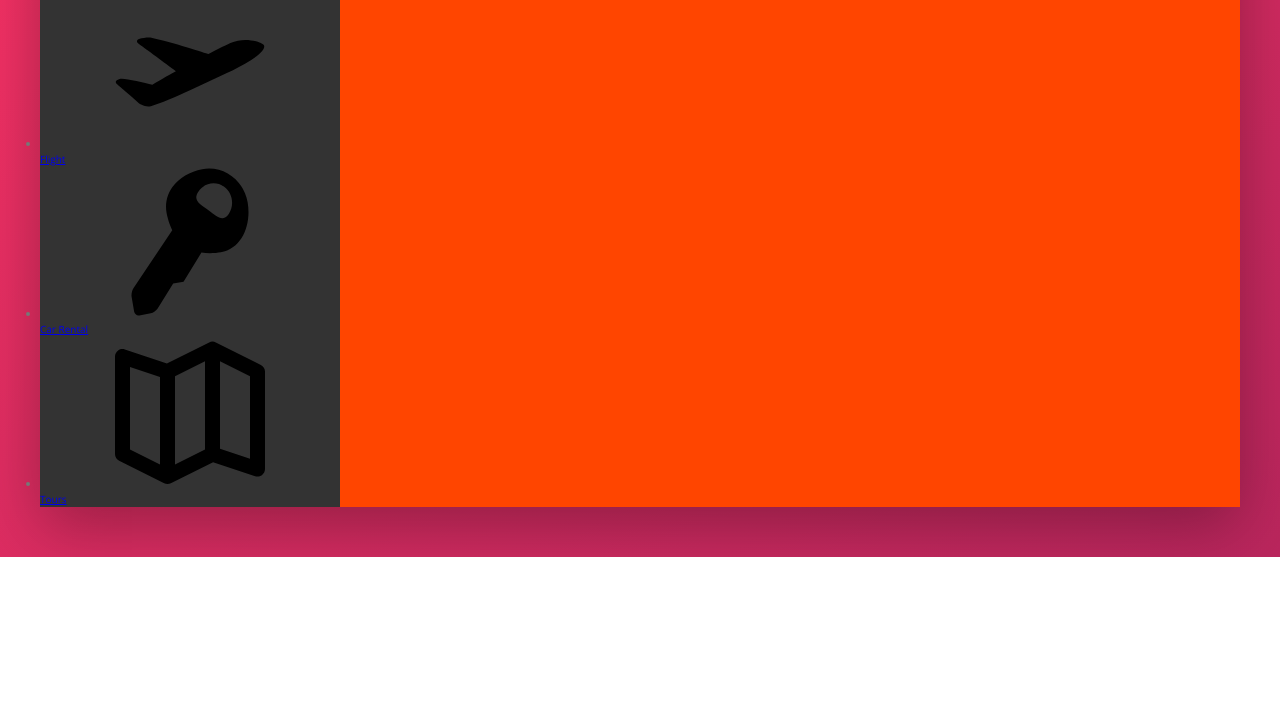
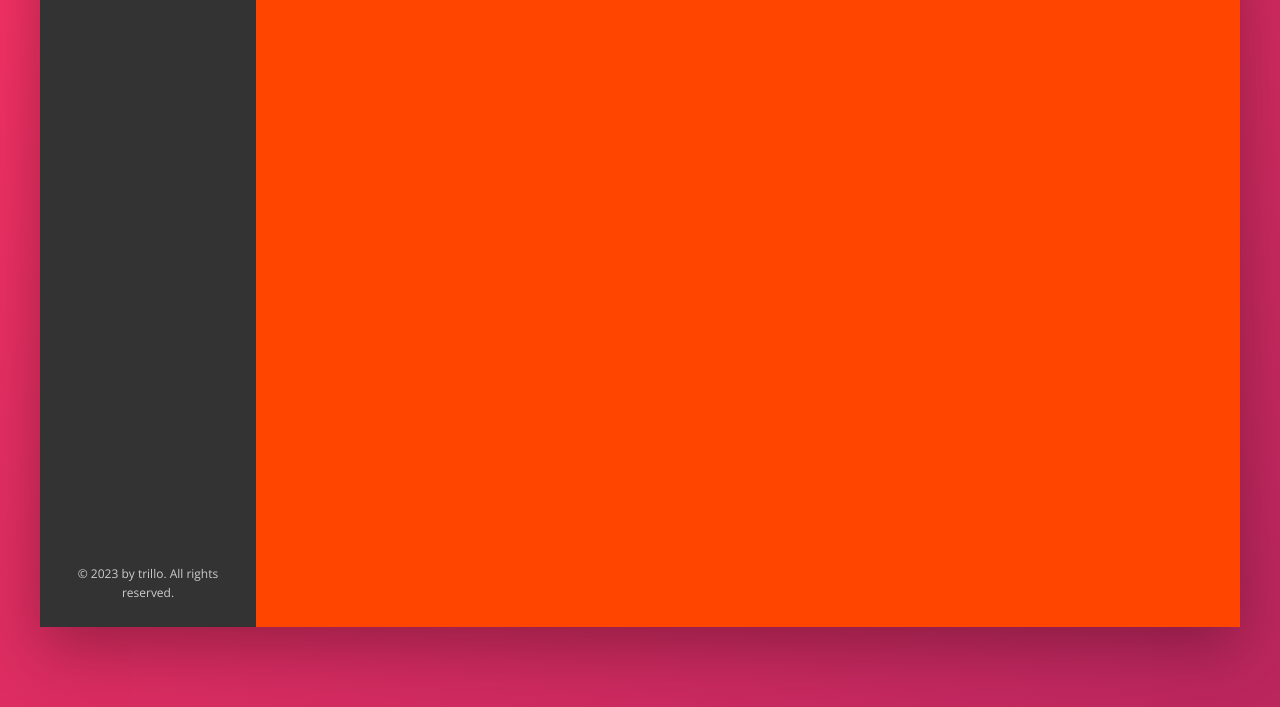
Before and after one commit to jcarroll1976/TrilloApp, a website: page index.html in a window 1280 px wide. Shown: the part 323-1030 px from the top of the page. Before the commit the page ends 880 px from the top, so only its background shows below. Drawn offline with nearby package versions, Linux system fonts and the light colour scheme.

Commit message:
Added some styling to side navbar

```diff
--- a/index.html
+++ b/index.html
@@ -80,6 +80,9 @@
                             </a>
                         </li>
                     </ul>
+                    <div class="legal">
+                        &copy; 2023 by trillo. All rights reserved.
+                    </div>
                 </nav>
 
                 <main class="hotel-view">
--- a/sass/_components.scss
+++ b/sass/_components.scss
@@ -113,3 +113,32 @@
     }
 
 }
+
+/////////////////////////
+//SIDE NAVIGATION
+
+.side-nav {
+
+    &__item {
+
+    }
+
+    &__link {
+
+    }
+
+    &__icon {
+        width: 1.75rem;
+        height: 1.75rem;
+    }
+}
+
+/////////////////////////
+//LEGAL TEXT
+
+.legal {
+    font-size: 1.2rem;
+    color: var(--color-grey-light-4);
+    text-align: center;
+    padding: 2.5rem;
+}
--- a/sass/_layout.scss
+++ b/sass/_layout.scss
@@ -25,10 +25,17 @@
 .sidebar {
     background-color: var(--color-grey-dark-1);
     flex: 0 0 18%;
+    display: flex;
+    flex-direction: column;
+    justify-content: space-between;
 }
 
 .hotel-view {
     background-color: #fff;
+
+    //Testing Purposes
     background-color: orangered;
+    height: 80rem;
+
     flex: 1;
 }
```
Also changed, not shown: css/style.css.
